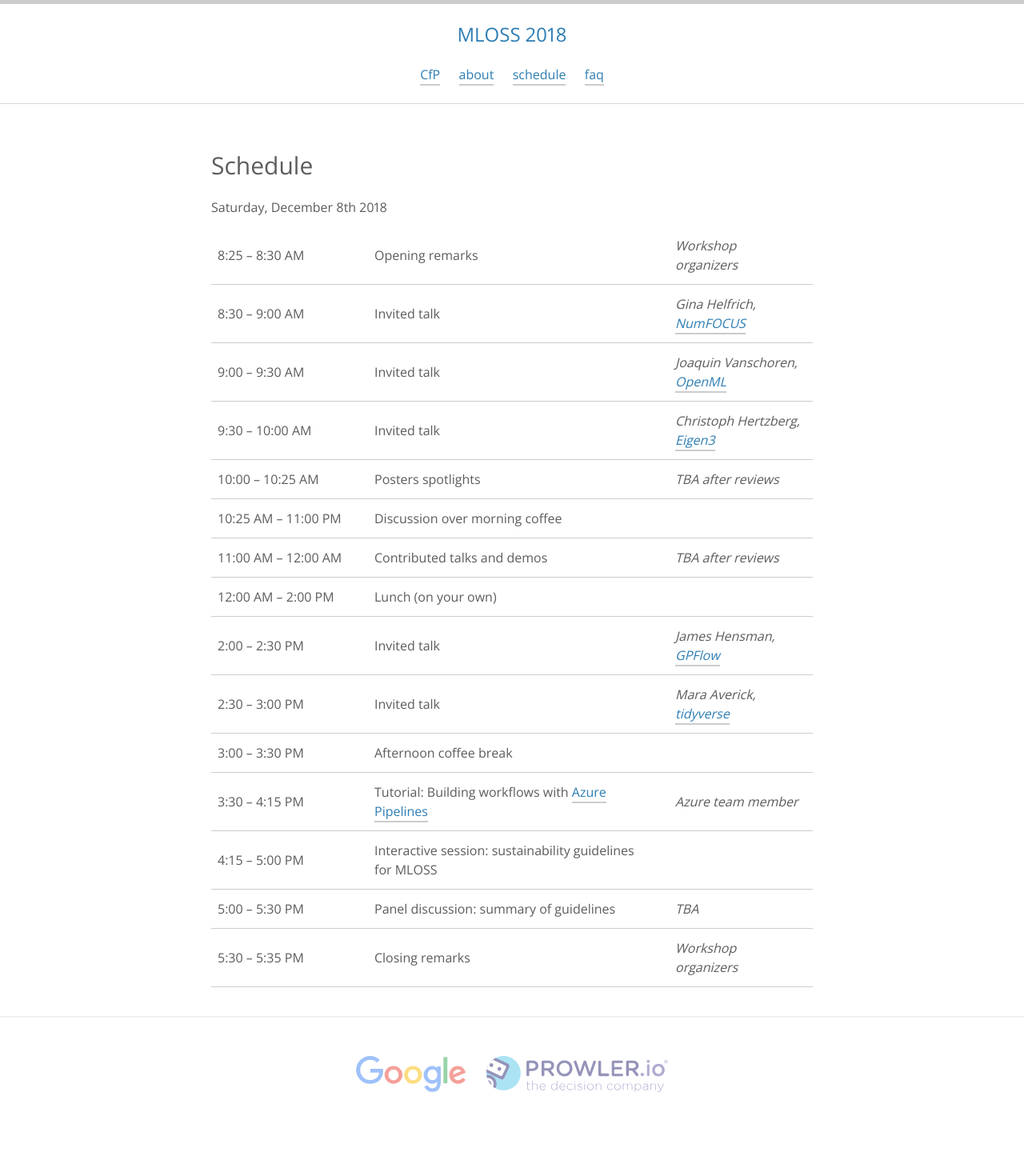
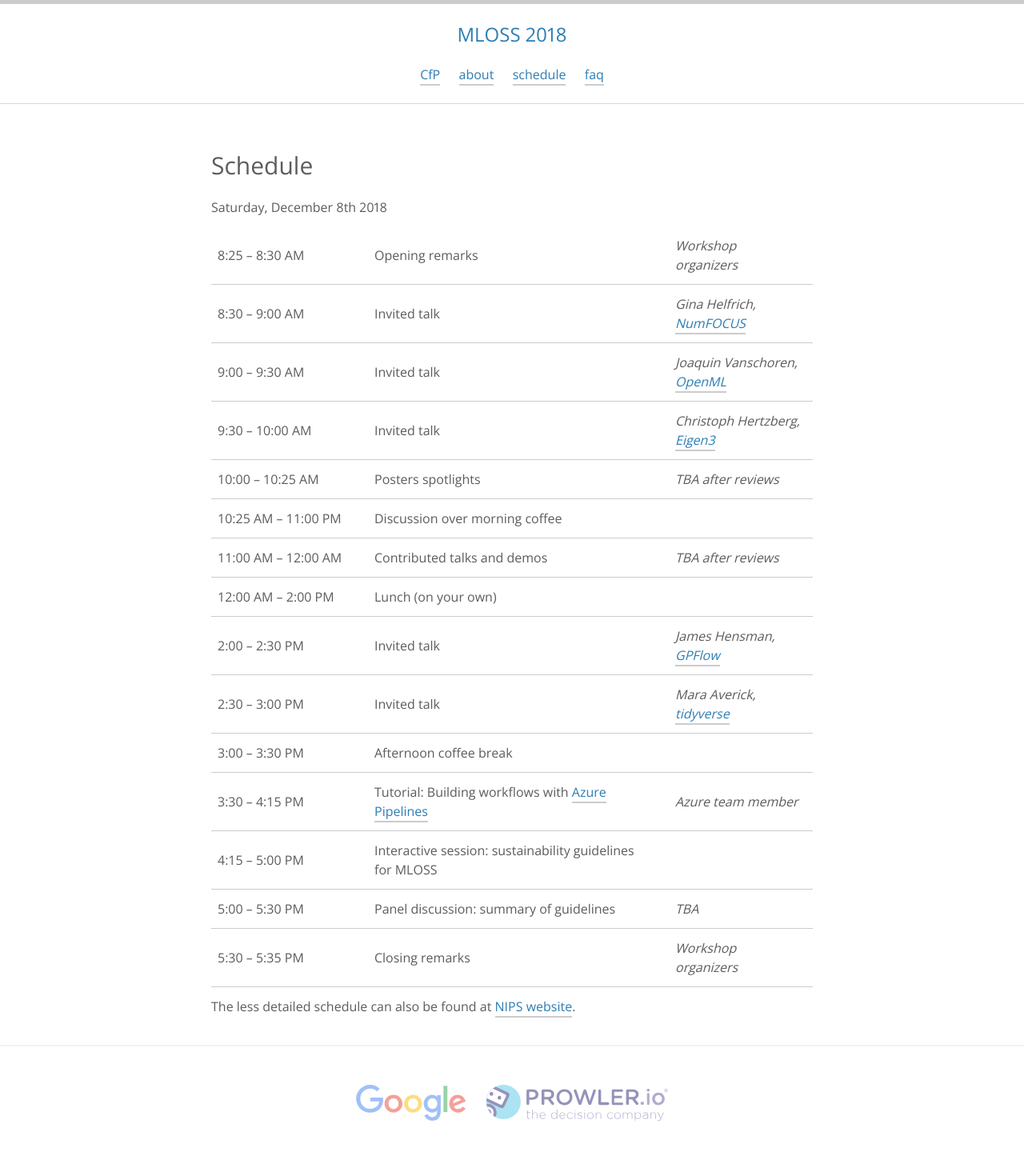
Before and after one commit to nips-2018-oss/nips-2018-oss.github.io, a Jekyll site: the page built from schedule.md, in a window 1280 px wide. Shown: the whole page at 80% size. Built offline with Jekyll 4.4.1, drawn with Linux system fonts in a browser that asks for light colours; nearby versions of some CDN libraries; before the commit the page ends 1419 px from its top, so only the background shows below that.

Commit message:
Add link

```diff
--- a/schedule.md
+++ b/schedule.md
@@ -23,3 +23,5 @@
 | 4:15 &ndash; 5:00 PM    | Interactive session: sustainability guidelines for MLOSS |                 |
 | 5:00 &ndash; 5:30 PM    | Panel discussion: summary of guidelines      | TBA                         |
 | 5:30 &ndash; 5:35 PM    | Closing remarks                              | Workshop organizers         |
+
+The less detailed schedule can also be found at [NIPS website](https://nips.cc/Conferences/2018/Schedule?showEvent=10920).
```
